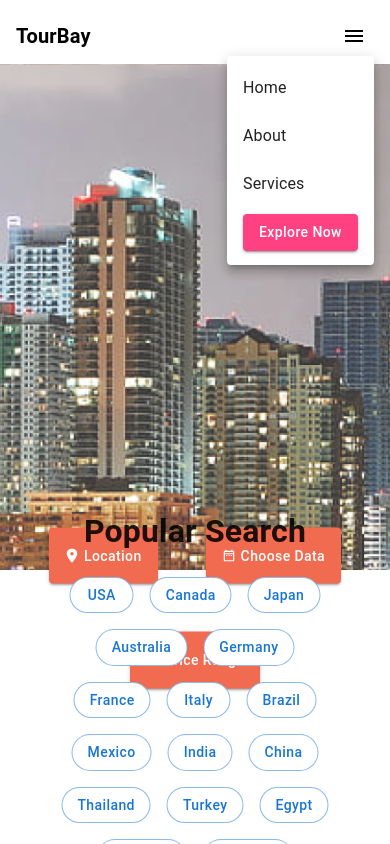
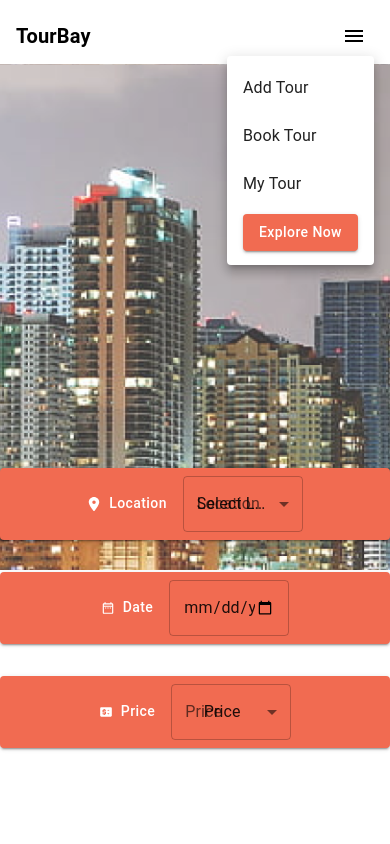
Before and after one commit to ameer-hamza26/react-tour-booking-app, a React (Vite) app: page /exploreNow in a window 390 px wide. Both pictures are taken after a click on the button 354 px from the left and 36 px from the top of the page. Shown: the top 844 px of the page. Built offline with nearby package versions, Linux system fonts and the light colour scheme.

Commit message:
navbar, herosection and exploreNow become responsive

```diff
--- a/src/components/HeroSection.jsx
+++ b/src/components/HeroSection.jsx
@@ -20,14 +20,14 @@ const HeroSection = () => {
         padding: { xs: 3, md: 6 },
       }}
     >
-      <Grid container spacing={10} alignItems="center" >
+      <Grid container spacing={{xs:0,md:10}} alignItems="center" >
         {/* Left Side */}
-        <Grid item xs={12} md={6} sx={{mt:-15}}>
-          <Typography variant="h3" component="h1" sx={{ fontWeight: 'bold', mb: 3 }}>
+        <Grid item xs={12} md={6} sx={{mt:{md:-15,xs:5}}}>
+          <Typography variant="h3" component="h1" sx={{ fontWeight: 'bold', mb: 3,fontSize:{xs:35,md:50} }}>
           Explore The New World
           With Tourbay
           </Typography>
-          <Typography variant="body1" sx={{ mb: 4 }}>
+          <Typography variant="body1" sx={{ mb: {xs:0,md:4} }}>
           No matter where in the world you want to go, we
 can help get you there and make your tour a
 stupendous memory.
--- a/src/components/Navbar.jsx
+++ b/src/components/Navbar.jsx
@@ -86,28 +86,41 @@ const Navbar = () => {
             sx={{ display: { xs: 'block', md: 'none' } }}
           >
             <MenuItem onClick={handleMenuClose}>
-              <Link href="#home" color="inherit" underline="none">
-                Home
-              </Link>
+            <RouterLink to="/addTour" color="inherit" underline="none"  style={{
+        textDecoration: 'none', // Remove underline
+        color: 'inherit',       // Inherit color from Button
+
+      }}>
+            Add Tour
+          </RouterLink>
+
             </MenuItem>
             <MenuItem onClick={handleMenuClose}>
-              <Link href="#about" color="inherit" underline="none">
-                About
-              </Link>
+            <RouterLink to="/bookTour" color="inherit" underline="none"  style={{
+        textDecoration: 'none', // Remove underline
+        color: 'inherit',       // Inherit color from Button
+      }}>
+            Book Tour
+          </RouterLink>
+
             </MenuItem>
             <MenuItem onClick={handleMenuClose}>
-              <Link href="#services" color="inherit" underline="none">
-                Services
-              </Link>
+            <RouterLink to="/myTour" color="inherit" underline="none"  style={{
+        textDecoration: 'none', // Remove underline
+        color: 'inherit',       // Inherit color from Button
+      }}>
+            My Tour
+          </RouterLink>
             </MenuItem>
             <MenuItem onClick={handleMenuClose}>
-              <Button
-                variant="contained"
-                color="secondary"
-                sx={{ textTransform: 'none', width: '100%' }}
-              >
-                Explore Now
-              </Button>
+            <Button variant="contained"  sx={{zIndex:"2", textTransform: 'none',backgroundColor:theme => theme.palette.primary.light, ":hover": {
+        backgroundColor:theme => theme.palette.primary.dark ,
+      }, }}>
+            <RouterLink  to="/exploreNow"   style={{
+        textDecoration: 'none', // Remove underline
+        color: 'inherit',       // Inherit color from Button
+      }}>Explore Now</RouterLink>
+          </Button>
             </MenuItem>
           </Menu>
         </Box>
--- a/src/index.css
+++ b/src/index.css
@@ -13,10 +13,48 @@
     position: relative;
     display: block;
     width: calc(220% + 10px);
-    height:550px;
+    height: 550px;
     transform: rotateY(180deg);
 }
 
 .custom-shape-divider-bottom-1732173359 .shape-fill {
     fill: #FFF3EA;
 }
+
+/* Media Queries for Responsiveness */
+
+/* For small devices (phones), max-width 600px */
+@media (max-width: 600px) {
+    .custom-shape-divider-bottom-1732173359 {
+        width: 100%; /* Full width for small devices */
+    }
+
+    .custom-shape-divider-bottom-1732173359 svg {
+        width: 100%; /* Make SVG fit the container */
+        height: 300px; /* Adjust the height for small devices */
+    }
+}
+
+/* For medium devices (tablets), 600px to 1024px */
+@media (min-width: 600px) and (max-width: 1024px) {
+    .custom-shape-divider-bottom-1732173359 {
+        width: 80%; /* Slightly reduce width on medium devices */
+    }
+
+    .custom-shape-divider-bottom-1732173359 svg {
+        width: 120%; /* Adjust SVG width for medium screens */
+        height: 400px; /* Adjust height for medium screens */
+    }
+}
+
+/* For large devices (desktops), min-width 1024px */
+@media (min-width: 1024px) {
+    .custom-shape-divider-bottom-1732173359 {
+        width: 50%; /* Default width for large screens */
+    }
+
+    .custom-shape-divider-bottom-1732173359 svg {
+        width: calc(220% + 10px); /* Maintain large width for larger screens */
+        height: 550px; /* Default height for larger screens */
+    }
+}
--- a/src/pages/ExploreNow.jsx
+++ b/src/pages/ExploreNow.jsx
@@ -1,30 +1,35 @@
-import React from 'react';
-import { Box, Button, Typography, Grid,TextField } from '@mui/material';
-import { FaLocationDot } from "react-icons/fa6";
-import { MdOutlineDateRange } from "react-icons/md";
-import { MdPriceChange } from "react-icons/md";
-import ExploreImg from "../assets/images/ExploreImg.png"
+import React, { useState } from 'react';
+import { Box, Button, Typography, Grid, TextField, Select, MenuItem, InputLabel, FormControl } from '@mui/material';
+import { FaLocationDot } from 'react-icons/fa6';
+import { MdOutlineDateRange, MdPriceChange } from 'react-icons/md';
+import ExploreImg from '../assets/images/ExploreImg.png';
 
 const ExploreNow = () => {
+  const [location, setLocation] = useState('');
+  const [price, setPrice] = useState('');
+
+  const handleLocationChange = (event) => {
+    setLocation(event.target.value);
+  };
+
+  const handlePriceChange = (event) => {
+    setPrice(event.target.value);
+  };
+
   return (
     <>
-
+      {/* Background Box */}
       <Box
         sx={{
           position: 'relative',
           height: '60vh',
-        backgroundImage: `url(${ExploreImg})`, // Your background image
+          backgroundImage: `url(${ExploreImg})`,
           backgroundSize: 'cover',
           backgroundPosition: 'center',
         }}
-    >
-      {/* Centered Content: Buttons for Location, Choose Data, Price Range */}
+      />
 
-
-
-    </Box>
-
-
+      {/* Centered Content for Buttons */}
       <Box
         sx={{
           position: 'absolute',
@@ -35,81 +40,125 @@ const ExploreNow = () => {
           width: '100%',
         }}
       >
-
-
-        <Grid container spacing={6} justifyContent="center">
-          <Grid item>
-            <Button variant="contained" sx={{ padding:2,backgroundColor: theme=>theme.palette.primary.light }}>
-            <FaLocationDot style={{marginRight:5}}/> Location
+        <Grid container spacing={4} justifyContent="center">
+          {/* Location Button */}
+          <Grid item xs={12} sm={4} md={3}>
+            <Button
+              variant="contained"
+              sx={{
+                backgroundColor: theme => theme.palette.primary.light,
+                color: 'white',
+                display: 'flex',
+                alignItems: 'center',
+                justifyContent: 'center',
+                padding: 1,
+                width: '100%',
+              }}
+            >
+              <FaLocationDot style={{ marginRight: 8 }} />
+              Location
+              <FormControl sx={{ marginLeft: 2 }}>
+                <InputLabel id="location-select-label">Location</InputLabel>
+                <Select
+                  labelId="location-select-label"
+                  value={location}
+                  onChange={handleLocationChange}
+                  displayEmpty
+                  inputProps={{ 'aria-label': 'Location' }}
+                  sx={{ width: '120px' }}
+                >
+                  <MenuItem value="" disabled>Select Location</MenuItem>
+                  <MenuItem value="New York">New York</MenuItem>
+                  <MenuItem value="Los Angeles">Los Angeles</MenuItem>
+                  <MenuItem value="Paris">Paris</MenuItem>
+                  <MenuItem value="Tokyo">Tokyo</MenuItem>
+                  <MenuItem value="London">London</MenuItem>
+                </Select>
+              </FormControl>
             </Button>
           </Grid>
-          <Grid item>
-            <Button variant="contained" sx={{ padding:2,backgroundColor: theme=>theme.palette.primary.light }}>
-            <MdOutlineDateRange style={{marginRight:5}}/> Choose Data
-            {/* <TextField
-            // style={{width:50%}}
-            // label="Select Date"
+
+          {/* Date Button */}
+          <Grid item xs={12} sm={4} md={3}>
+            <Button
+              variant="contained"
+              sx={{
+                backgroundColor: theme => theme.palette.primary.light,
+                color: 'white',
+                display: 'flex',
+                alignItems: 'center',
+                justifyContent: 'center',
+                padding: 1,
+                width: '100%',
+              }}
+            >
+              <MdOutlineDateRange style={{ marginRight: 8 }} />
+              Date
+              <TextField
                 type="date"
                 variant="outlined"
-            // fullWidth
-            // value={date}
-            // onChange={handleDateChange}
-            // InputLabelProps={{
-            //   shrink: true,
-            // }}
-          /> */}
-
+                sx={{
+                  marginLeft: 2,
+                  width: '120px',
+                }}
+              />
             </Button>
           </Grid>
-          <Grid item>
-            <Button variant="contained" sx={{ padding:2,backgroundColor: theme=>theme.palette.primary.light }}>
-            <MdPriceChange style={{marginRight:5}}/>  Price Range
-            {/* <TextField
-            // label="Select Date"
-            type="number"
-            variant="outlined"
-            // fullWidth
-            // value={date}
-            // onChange={handleDateChange}
-            // InputLabelProps={{
-            //   shrink: true,
-            // }}
-          /> */}
 
-            </Button>
-            {/* <TextField
-            label="Enter Price"
-            type="number"
-            variant="outlined"
-            fullWidth
+          {/* Price Button */}
+          <Grid item xs={12} sm={4} md={3}>
+            <Button
+              variant="contained"
+              sx={{
+                backgroundColor: theme => theme.palette.primary.light,
+                color: 'white',
+                display: 'flex',
+                alignItems: 'center',
+                justifyContent: 'center',
+                padding: 1,
+                width: '100%',
+              }}
+            >
+              <MdPriceChange style={{ marginRight: 8 }} />
+              Price
+              <FormControl sx={{ marginLeft: 2 }}>
+                <InputLabel id="price-select-label">Price</InputLabel>
+                <Select
+                  labelId="price-select-label"
                   value={price}
                   onChange={handlePriceChange}
-            InputProps={{
-              startAdornment: <span>$</span>, // Optional: Add a dollar sign before the price
-            }}
-          /> */}
+                  displayEmpty
+                  inputProps={{ 'aria-label': 'Price' }}
+                  sx={{ width: '120px' }}
+                >
+                  <MenuItem value="" disabled>Price</MenuItem>
+                  <MenuItem value="New York">$50 - $100</MenuItem>
+                  <MenuItem value="Los Angeles">$100 - $200</MenuItem>
+                  <MenuItem value="Paris">$200 - $300</MenuItem>
+                  <MenuItem value="Tokyo">$300 - $400</MenuItem>
+                  <MenuItem value="London">$400 - $500</MenuItem>
+                </Select>
+              </FormControl>
+            </Button>
           </Grid>
         </Grid>
       </Box>
 
-     {/* Country Buttons: 15 countries displayed as buttons */}
-
+      {/* Country Buttons */}
       <Box
         sx={{
           position: 'absolute',
-       bottom: '-10%',
+          bottom: {xs:"-60%",md:"-10%"},
           left: '50%',
           transform: 'translateX(-50%)',
           textAlign: 'center',
           width: '70%',
+
         }}
       >
         <h1>Popular Search</h1>
         <Grid container spacing={2} justifyContent="center" sx={{ flexWrap: 'wrap' }}>
-       {[
-         'USA', 'Canada', 'Japan', 'Australia', 'Germany', 'France', 'Italy', 'Brazil', 'Mexico',
-         'India', 'China', 'Thailand', 'Turkey', 'Egypt','Pakistan','Malaysia','Korea'
-       ].map((country, index) => (
+          {['USA', 'Canada', 'Japan', 'Australia', 'Germany', 'France', 'Italy', 'Brazil', 'Mexico', 'India', 'China', 'Thailand', 'Turkey', 'Egypt', 'Pakistan', 'Malaysia', 'Korea'].map((country, index) => (
             <Grid item key={index}>
               <Button variant="outlined" sx={{ backgroundColor: '#fff', borderRadius: '20px' }}>
                 {country}
```
Lines whose indentation alone changed are shown as unchanged.
